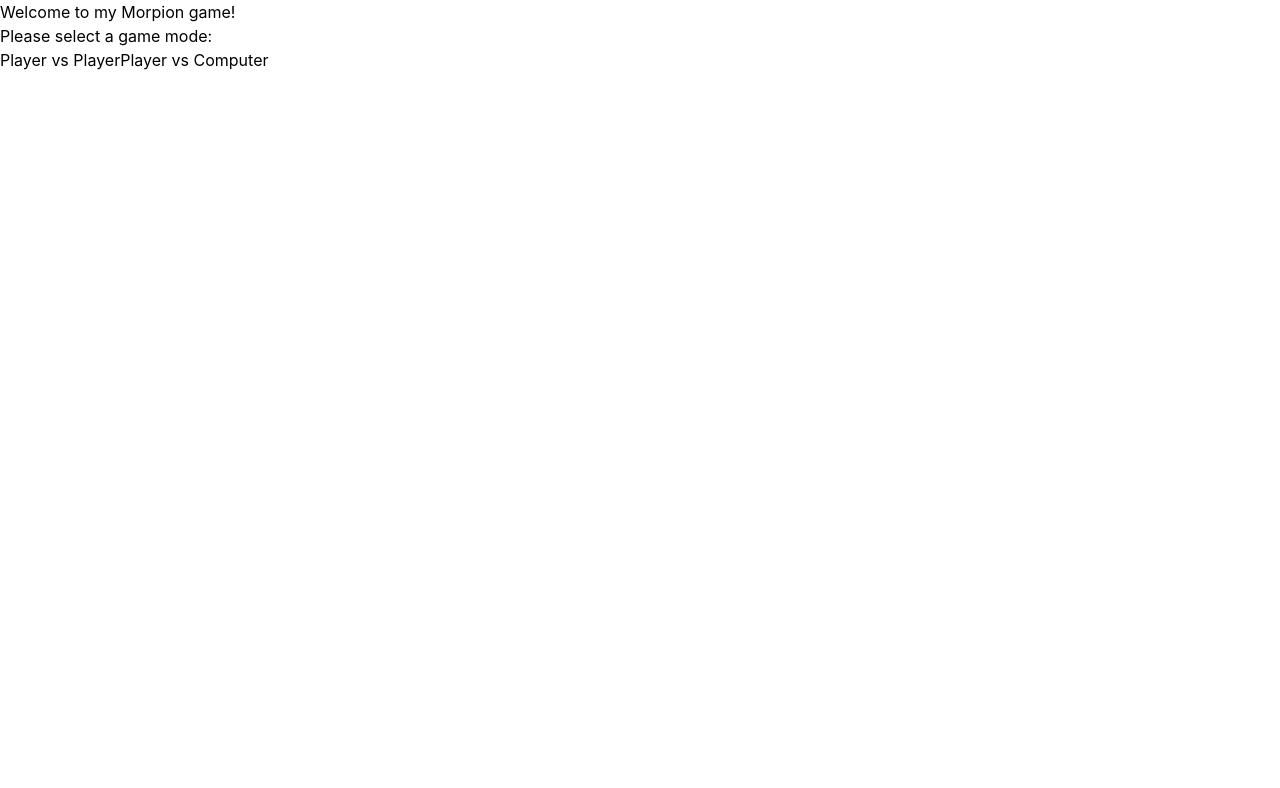
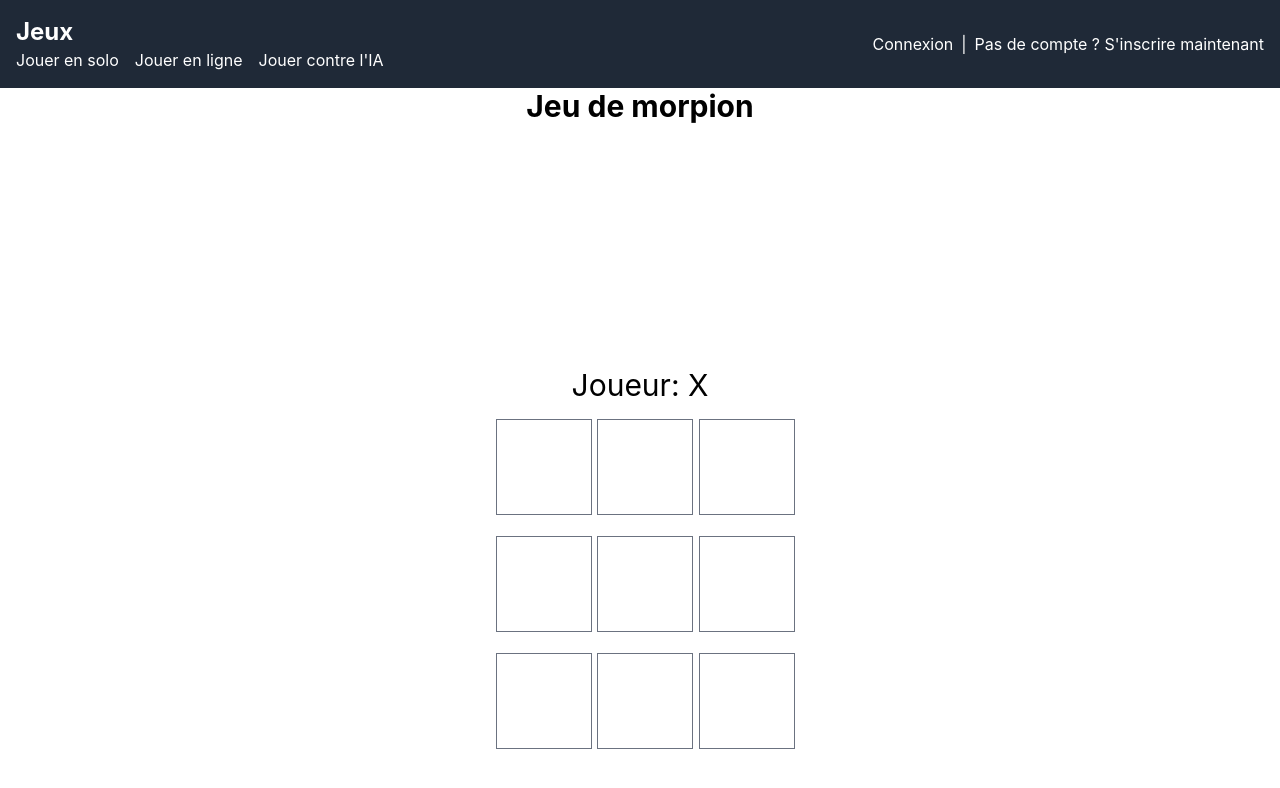
Before and after one commit to arthurduboiis/tictactoe, a React (Create React App) app: page / in a window 1280 px wide. Shown: the top 788 px of the page. Built offline with nearby package versions, Linux system fonts and the light colour scheme.

Commit message:
7 composants

```diff
--- /dev/null
+++ b/src/components/BoardComponents.css
@@ -0,0 +1,26 @@
+/* BoardComponent.css */
+
+/* Style du conteneur du tableau */
+.grid {
+    display: grid;
+    grid-template-columns: repeat(3, minmax(0, 1fr));
+    gap: 1rem;
+    width: 18rem;
+    margin: 0 auto;
+}
+
+/* Animation de victoire */
+.animate-won {
+    animation: won 1s infinite alternate;
+}
+
+/* Animation d'égalité */
+.animate-draw {
+    animation: draw 1s infinite linear;
+}
+
+/* Style des cases au survol */
+.grid>div:hover {
+    transform: scale(1.1);
+    transition: transform 0.2s;
+}
--- /dev/null
+++ b/src/components/BoardComponents.tsx
@@ -0,0 +1,43 @@
+import React from "react";
+import SquareComponent from "./SquareComponents";
+import './BoardComponents.css';
+
+interface BoardProps {
+    Squares: (string | null)[];
+    onClick: (i: number) => void;
+    isGameWon: boolean;
+    isGameDraw: boolean;
+    gameMode: string;
+}
+
+function BoardComponent({ Squares, onClick, isGameWon, isGameDraw, gameMode }: BoardProps) {
+    const renderSquare = (i: number) => {
+        const isWinnerSquare = isGameWon && Squares[i] === Squares[0];
+        const isDrawSquare = isGameDraw && !Squares[i];
+        return (
+            <SquareComponent
+                value={Squares[i]}
+                onClick={() => onClick(i)}
+                isWinnerSquare={isWinnerSquare}
+                isDrawSquare={isDrawSquare}
+            />
+        );
+    };
+
+    return (
+        <div className={`grid grid-cols-3 gap-5 w-72 ${isGameWon ? 'animate-won' : ''}`}>
+            {Array(9)
+                .fill(null)
+                .map((_, i) => (
+                    <div
+                        key={i}
+                        className={`${isGameDraw ? 'animate-draw' : ''}`}
+                    >
+                        {renderSquare(i)}
+                    </div>
+                ))}
+        </div>
+    );
+}
+
+export default BoardComponent;
--- /dev/null
+++ b/src/components/BoutonPartie.tsx
@@ -0,0 +1,31 @@
+import React from "react";
+import BoardComponent from "./BoardComponents";
+
+interface BoutonPartieProps {
+    gameMode: string;
+}
+
+function BoutonPartie({ gameMode }: BoutonPartieProps) {
+    const squares = Array(9).fill(null);
+    const isGameWon = false;
+    const isGameDraw = false;
+
+    const handleClick = (i: number) => {
+        // Logique à mettre en place pour gérer le clic sur une case du morpion (voir le composant HomePage).
+    };
+
+    return (
+        <div>
+            {/* Code pour le composant BoutonPartie */}
+            <BoardComponent
+                Squares={squares}
+                onClick={handleClick}
+                isGameWon={isGameWon}
+                isGameDraw={isGameDraw}
+                gameMode={gameMode}
+            />
+        </div>
+    );
+}
+
+export default BoutonPartie;
--- /dev/null
+++ b/src/components/HeaderComponents.tsx
@@ -0,0 +1,34 @@
+import React from 'react';
+
+interface HeaderProps {
+    onLoginClick: () => void;
+    onRegisterClick: () => void;
+}
+
+const Header: React.FC<HeaderProps> = ({ onLoginClick, onRegisterClick }) => { // Sert à remplacez les props par les propriétés.
+    //React.FC est un type générique qui prend en paramètre les propriétés du composant (ici HeaderProps) et retourne un composant React.
+    // C'est quoi un type générique ? C'est un type qui peut prendre en paramètre un autre type. Ici, React.FC prend en paramètre HeaderProps.  VOIR DOC TYPESCRIPT
+    return (
+        <div className="flex justify-between items-center p-4 bg-gray-800 text-white">
+            <div>
+                <h1 className="text-2xl font-bold">Jeux</h1>
+                <ul className="flex space-x-4">
+                    <li>Jouer en solo</li>
+                    <li>Jouer en ligne</li>
+                    <li>Jouer contre l'IA</li>
+                </ul>
+            </div>
+            <div>
+                <button className="text-white" onClick={onLoginClick}>
+                    Connexion
+                </button>
+                <span className="mx-2">|</span>
+                <button className="text-white" onClick={onRegisterClick}>
+                    Pas de compte ? S'inscrire maintenant
+                </button>
+            </div>
+        </div>
+    );
+};
+
+export default Header;
--- /dev/null
+++ b/src/components/HomePageComponents.tsx
@@ -0,0 +1,62 @@
+import React, { useState } from "react";
+import BoardComponent from "./BoardComponents";
+
+function HomePageComponents() {
+    const [Squares, setSquares] = useState<(string | null)[]>(Array(9).fill(null));
+    const [xIsNext, setXIsNext] = useState(true);
+
+    const handleClick = (i: number) => { //Fonction fait avec copilote, vérifier si elle fonctionne et voir la doc pour le Squares
+        const newSquares = Squares.slice();
+        if (calculateWinner(newSquares) || newSquares[i]) return;
+        newSquares[i] = xIsNext ? "X" : "O";
+        setSquares(newSquares);
+        setXIsNext(!xIsNext);
+    }
+
+    const winner = calculateWinner(Squares); // Cette variable est à utiliser pour déterminer si le jeu est gagné
+    let status;
+    if (winner) { // Cette condition sert a montrer le status du jeu
+        status = "Winner: " + winner;
+    } else if (Squares.every((square) => square !== null)) { // Voir le Squares.every sur la doc
+        status = "Egalité";
+    } else {
+        status = "Joueur: " + (xIsNext ? "X" : "O"); // xIsNext est à utiliser pour déterminer quel joueur doit jouer
+    }
+
+    return (
+        <div className="text-center mt-10">
+            <div className="text-3xl mb-4">{status}</div>
+            <BoardComponent
+                Squares={Squares}
+                onClick={handleClick}
+                isGameWon={false}
+                isGameDraw={false}
+                gameMode={""} />
+        </div>
+    );
+}
+
+function calculateWinner(Squares: (string | null)[]) { // Fait avec chatGPT pour calculer les coups gagnants.
+    const lines: number[][] = [
+        [0, 1, 2],
+        [3, 4, 5],
+        [6, 7, 8],
+        [0, 3, 6],
+        [1, 4, 7],
+        [2, 5, 8],
+        [0, 4, 8],
+        [2, 4, 6],
+    ];
+    for (let i = 0; i < lines.length; i++) {
+        const [a, b, c] = lines[i]; //
+        if (Squares[a] && Squares[a] === Squares[b] && Squares[a] === Squares[c]) {
+            return Squares[a];
+        }
+    }
+    return null;
+}
+
+export default HomePageComponents;
+
+// Changer le nom de cette page plus tard lorsque le login et register seront fait pour pouvoir afficher le login en premier lorsqu'on arrive sur le site.
+// Ca peut etre chiant de se login a chaque fois que j'actualise, attendre que les cookies ou tokens sont aussi implementer
--- a/src/components/LoginComponents.tsx
+++ b/src/components/LoginComponents.tsx
@@ -4,9 +4,10 @@ interface LoginProps {
     username: string;
     password: string;
     onLogin: () => void;
+    onClose: () => void;
 }
-
-const Login: React.FC<LoginProps> = ({ username, password, onLogin }) => {
+// Changer cette partie avec le code que les autres ont fait. Pareil pour le registerCompo
+const Login: React.FC<LoginProps> = ({ username, password, onLogin, onClose }) => {
     return (
         <div className="flex flex-col items-center justify-center h-screen">
             <h1 className="text-3xl font-bold mb-4">Login</h1>
--- /dev/null
+++ b/src/components/RegisterComponents.tsx
@@ -0,0 +1,22 @@
+import React from 'react';
+
+interface RegisterProps {
+    onClose: () => void;
+}
+
+const Register: React.FC<RegisterProps> = ({ onClose }) => {
+    // Logique d'inscription à implémenter, avec un formulaire ou autre niv front
+
+    return (
+        <div className="fixed top-0 left-0 w-full h-full bg-black bg-opacity-50 flex items-center justify-center">
+            <div className="bg-white p-8 rounded-md">
+                {/* Mettre un formu d'inscription, à voir */}
+                <h2 className="text-2xl font-bold mb-4">S'inscrire</h2>
+                {/* ... */}
+                <button onClick={onClose}>Fermer</button>
+            </div>
+        </div>
+    );
+};
+
+export default Register;
--- /dev/null
+++ b/src/components/SquareComponents.tsx
@@ -0,0 +1,22 @@
+import React from "react";
+
+interface SquareProps {
+    value: string | null;
+    onClick: () => void;
+    isWinnerSquare: boolean; // Ajoutez cette propriété
+    isDrawSquare: boolean;
+}
+
+function SquareComponent({ value, onClick, isWinnerSquare, isDrawSquare }: SquareProps) {
+    return (
+        <button
+            className={`w-24 h-24 border border-gray-500 text-4xl text-black text-center ${isWinnerSquare ? 'animate-won-square' : ''
+                } ${isDrawSquare ? 'animate-draw-square' : ''}`}
+            onClick={onClick}
+        >
+            {value}
+        </button>
+    );
+}
+
+export default SquareComponent;
--- a/src/index.tsx
+++ b/src/index.tsx
@@ -25,7 +25,4 @@ root.render(
   </React.StrictMode>
 );
 
-// If you want to start measuring performance in your app, pass a function
-// to log results (for example: reportWebVitals(console.log))
-// or send to an analytics endpoint. Learn more: https://bit.ly/CRA-vitals
 reportWebVitals();
--- a/src/pages/Home.tsx
+++ b/src/pages/Home.tsx
@@ -1,12 +1,42 @@
-import React from 'react';
+import React, { useState } from 'react';
+import Header from '../components/HeaderComponents';
+import HomePageComponents from '../components/HomePageComponents';
+import Login from '../components/LoginComponents';
+import Register from '../components/RegisterComponents';
 
-const Home = () => {
+const Home: React.FC = () => {
+    const [showLogin, setShowLogin] = useState(false);
+    const [showRegister, setShowRegister] = useState(false);
+
+    const handleLoginClick = () => {
+        setShowLogin(true);
+        setShowRegister(false);
+    };
+
+    const handleRegisterClick = () => {
+        setShowLogin(false);
+        setShowRegister(true);
+    };
+
+    const handleLoginClose = () => {
+        setShowLogin(false);
+    };
+
+    const handleRegisterClose = () => {
+        setShowRegister(false);
+    };
+
     return (
         <div>
-            <h1>Welcome to my Morpion game!</h1>
-            <p>Please select a game mode:</p>
-            <button>Player vs Player</button>
-            <button>Player vs Computer</button>
+            <Header onLoginClick={handleLoginClick} onRegisterClick={handleRegisterClick} />
+            <h1 className="text-3xl font-bold text-center mb-4">Jeu de morpion</h1>
+            <div className="flex justify-center items-center h-screen">
+                <HomePageComponents />
+            </div>
+            {showLogin && <Login onClose={handleLoginClose} username={''} password={''} onLogin={function (): void {
+                throw new Error('Function not implemented.');
+            }} />}
+            {showRegister && <Register onClose={handleRegisterClose} />}
         </div>
     );
 };
```
